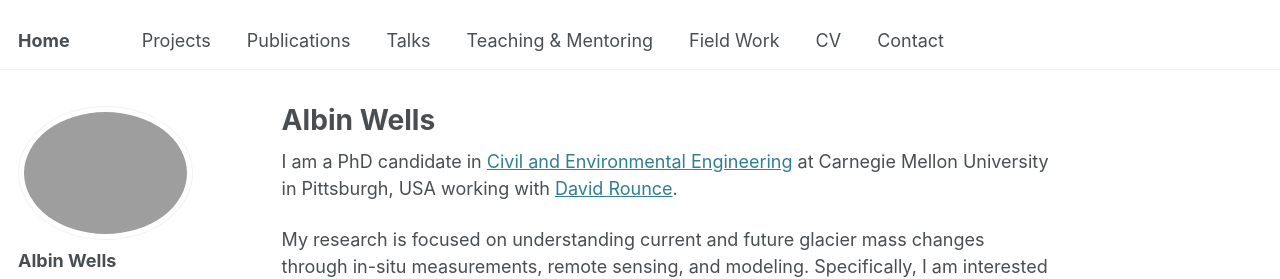
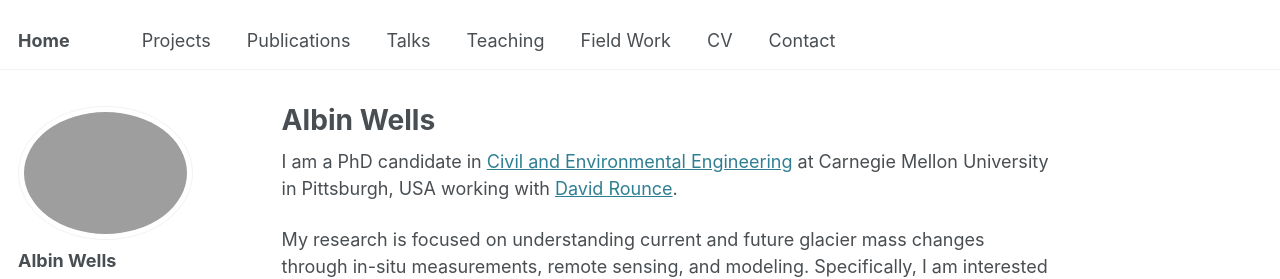
Before and after one commit to albinwwells/albinwwells.github.io, a Jekyll site: the page built from _pages/about.md, in a window 1280 px wide. Shown: the top 279 px of the page. Built offline with Jekyll 4.4.1, drawn with Linux system fonts in a browser that asks for light colours; some web fonts are replaced.

Commit message:
Update navigation.yml

```diff
--- a/_data/navigation.yml
+++ b/_data/navigation.yml
@@ -14,7 +14,7 @@ main:
   - title: "Talks"
     url: /talks/
 
-  - title: "Teaching & Mentoring"
+  - title: "Teaching"
     url: /teaching/
 
   - title: "Field Work"
```
